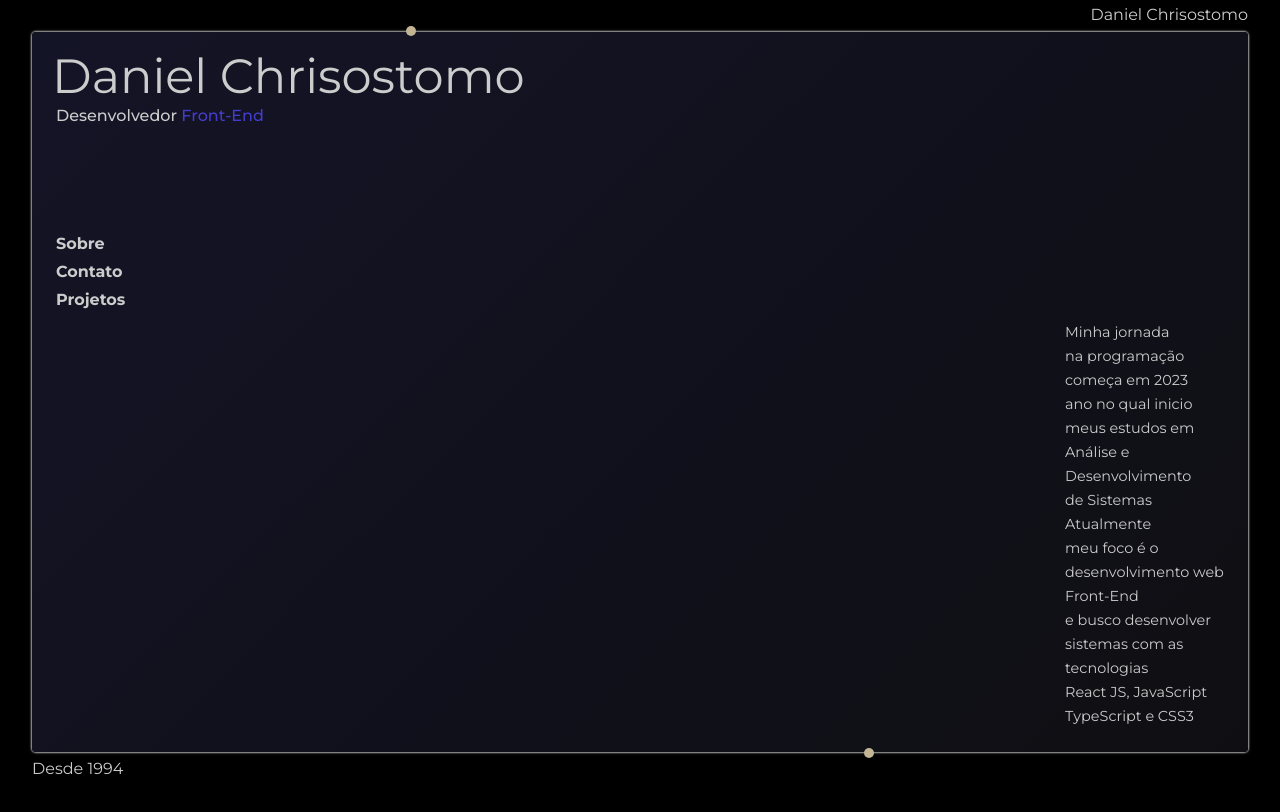
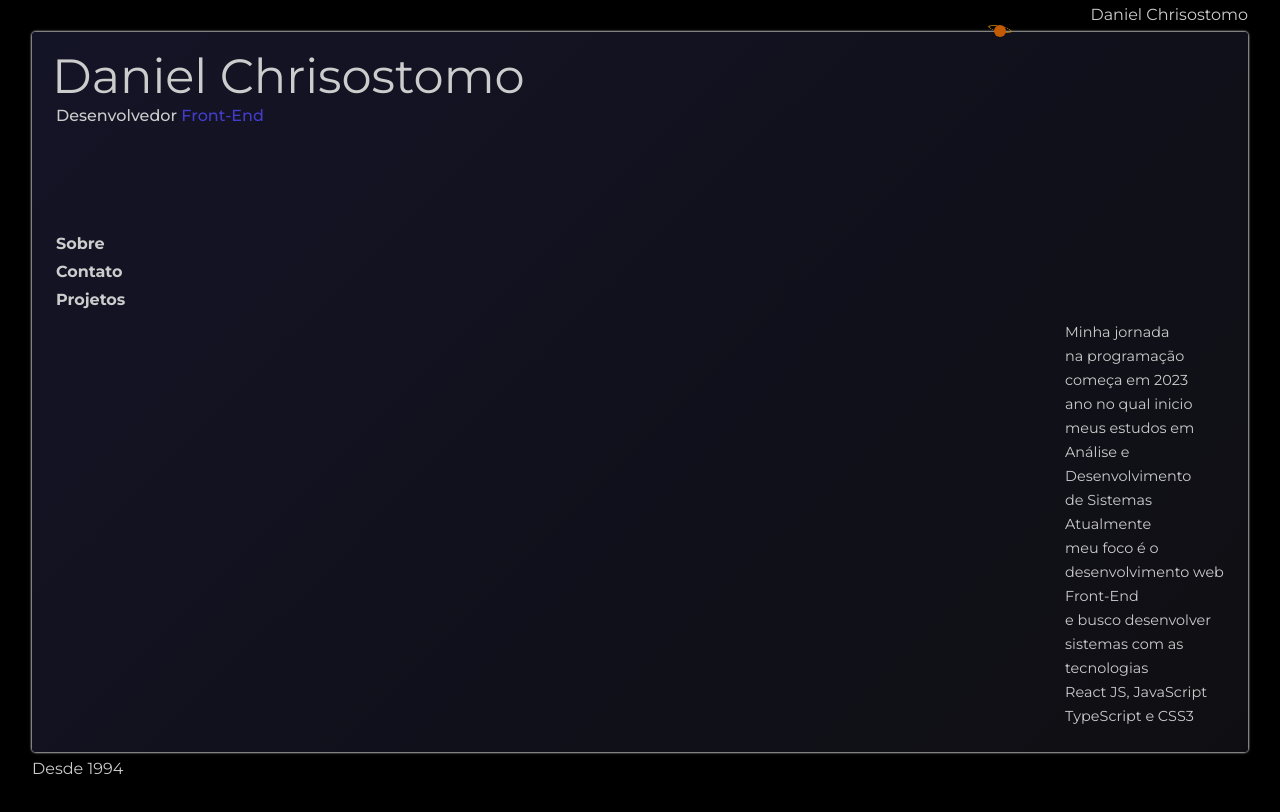
Before and after one commit to DanielChrisostomo/Portfolio, a React (Vite) app: page / in a window 1280 px wide. Shown: the top 812 px of the page. Built offline with nearby package versions, Linux system fonts and the light colour scheme.

Commit message:
Saturno global.css

```diff
--- a/src/global.css
+++ b/src/global.css
@@ -84,46 +84,61 @@ body {
   margin-bottom: 1rem;
 }
 
+
+/* SATURNO */
+
+/* BEFORE = ANEL | AFTER = PLANETA */
+
 .main-container::before {
   content: '';
   position: absolute;
-  width: 10px;
-  height: 10px;
-  top: -0.9%;
-  left: -0.5%;
+  width: 22px;
+  height: 22px;
+  top: -2.1%;
+  right: -1%;
   border-radius: 50%;
-  background-color: #fff;
-  animation: animeBefore 30s ease-out infinite;
+  background-color: transparent;
+  box-shadow: inset 0px 0px 0px 0.5px orange;
+  border: 1.75px solid orange;
+  animation: animeBefore 30s linear infinite;
+  z-index: -10;
 }
+
 
 @keyframes animeBefore {
   0%{
-    background-color:white;
+    transform:rotate3d(0, 0, 0, 0deg);
+  }
+  25% {
+    transform: rotate3d(1, 1, 1, 360deg);
+  }
+  60% {
+    transform: rotate3d(1, 0, 0, 0deg);
   }
 	90% {
-		left: 99.5%;
-    background-color: goldenrod;
+		right: 99.5%;
+    transform: rotate3d(0, 1, 1, 360deg);
 	}
 }
 
 .main-container::after {
   content: '';
   position: absolute;
-  width: 10px;
-  height: 10px;
-  bottom: -0.9%;
+  width: 12px;
+  height: 12px;
+  top: -1%;
   right: -0.5%;
   border-radius: 50%;
-  background-color: #fff;
-  animation: animeAfter 30s ease-out infinite;
+  background-color: rgba(250, 100, 0, 1);
+  animation: animeAfter 30s linear infinite;
 }
 
 @keyframes animeAfter {
   0%{
-    background-color:white;
+    background-color: rgba(250, 100, 0, 1);
   }
 	90% {
-		right: 99.5%;
+		right: 100%;
     background-color: goldenrod;
 	}
 }
```
Also changed, not shown: src/assets/git.png (deleted).
